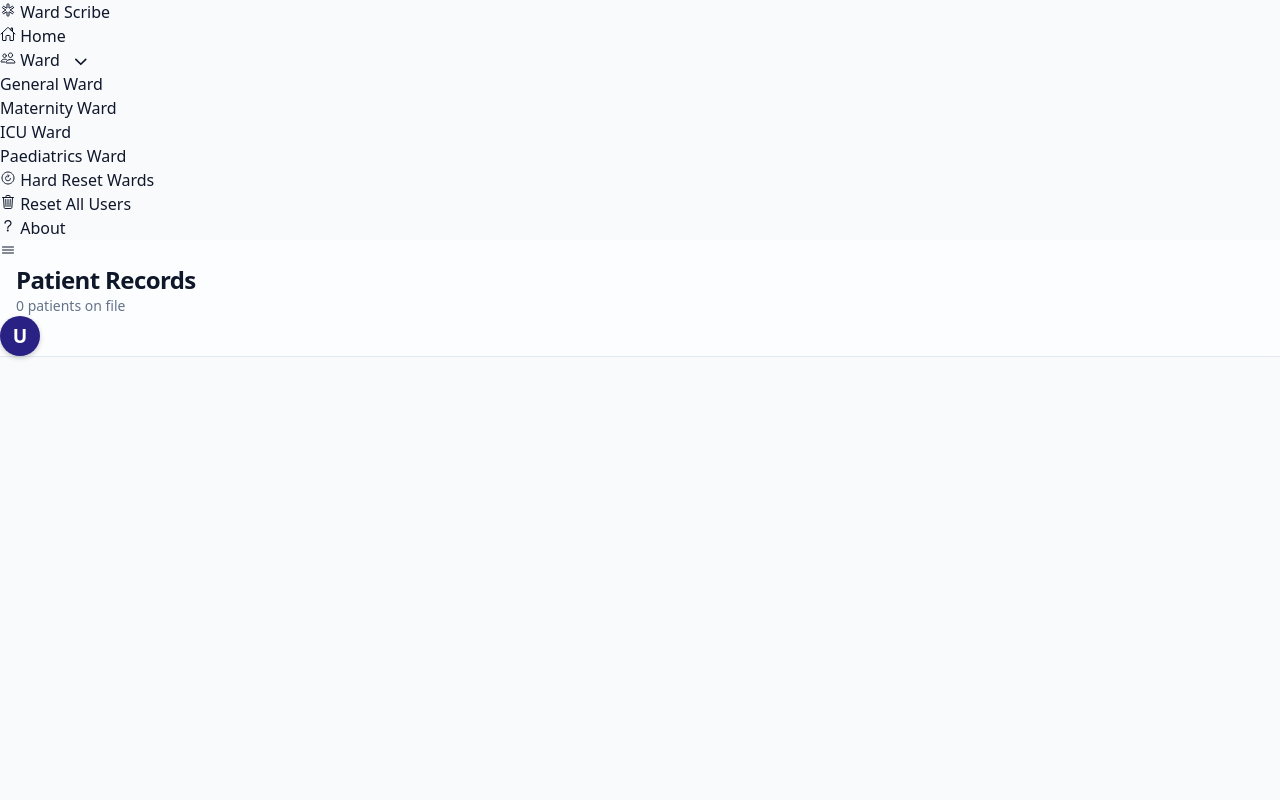
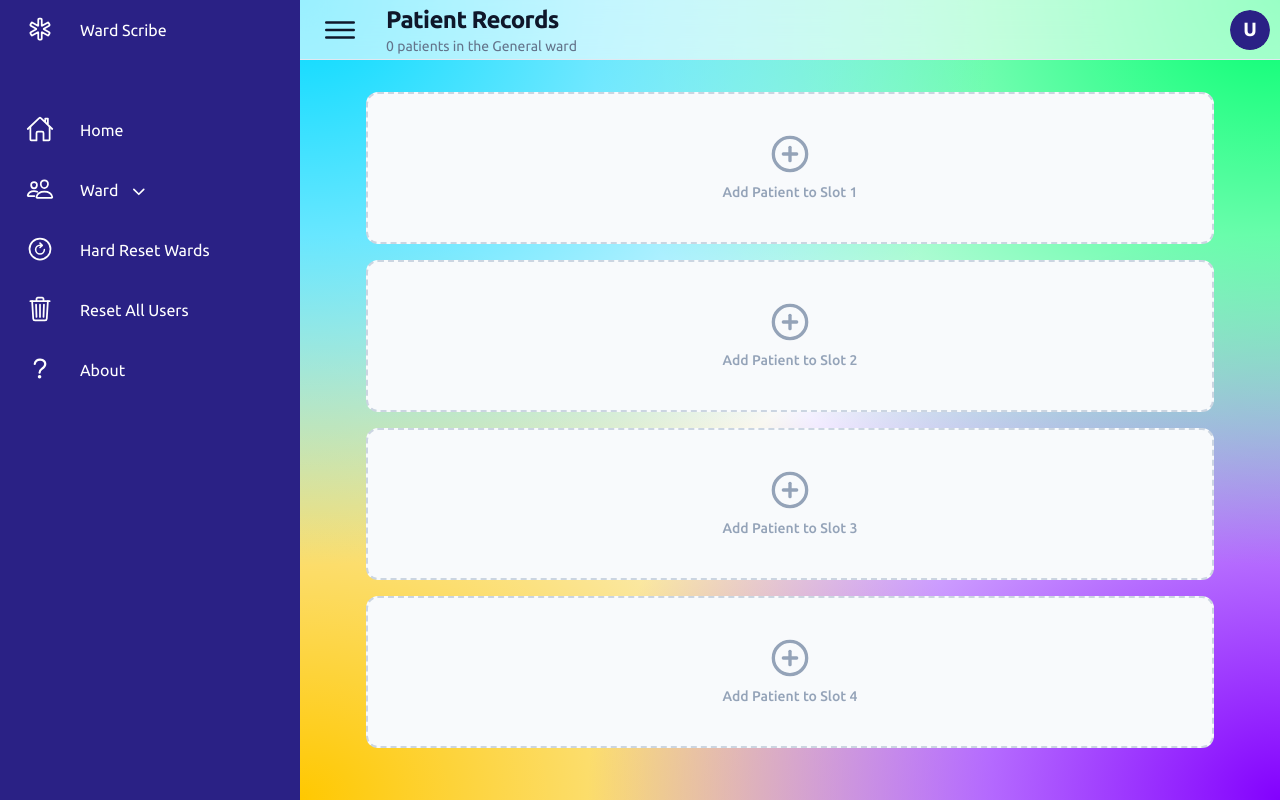
Before and after one commit to braincxs/ward-management, a plain HTML site: page general.html in a window 1280 px wide. Drawn offline with nearby package versions, Linux system fonts and the light colour scheme; the site is published under a folder, as on GitHub Pages, so addresses that start at the root find nothing; a script that the page names is missing.

Commit message:
Update general.html

```diff
--- a/general.html
+++ b/general.html
@@ -8,7 +8,7 @@
     <script src="https://cdn.tailwindcss.com"></script>
     <script src="https://unpkg.com/lucide@latest"></script>
 
-    <link rel="stylesheet" href="/Ward.css">
+    <link rel="stylesheet" href="./Ward.css">
 </head>
 <body class="bg-slate-50 text-slate-900 min-h-screen">
 
@@ -22,7 +22,7 @@
                     </a>
                 </li>
                 <li>
-                    <a href="/home.html">
+                    <a href="./home.html">
                         <span class="icon"><ion-icon name="home-outline"></ion-icon></span>
                         <span class="title">Home</span>
                     </a>
@@ -36,10 +36,10 @@
                         </span>
                     </a>
                     <ul class="dropdown-menu">
-                        <li><a href="/general.html"><span class="title">General Ward</span></a></li>
-                        <li><a href="/maternity.html"><span class="title">Maternity Ward</span></a></li>
-                        <li><a href="/icu.html"><span class="title">ICU Ward</span></a></li>
-                        <li><a href="/pae.html"><span class="title">Paediatrics Ward</span></a></li>
+                        <li><a href="./general.html"><span class="title">General Ward</span></a></li>
+                        <li><a href="./maternity.html"><span class="title">Maternity Ward</span></a></li>
+                        <li><a href="./icu.html"><span class="title">ICU Ward</span></a></li>
+                        <li><a href="./pae.html"><span class="title">Paediatrics Ward</span></a></li>
                     </ul>
                 </li>
                 <li>
@@ -59,7 +59,7 @@
                     </a>
                 </li>
                 <li>
-                    <a href="/about.html">
+                    <a href="./about.html">
                         <span class="icon"><ion-icon name="help-outline"></ion-icon></span>
                         <span class="title">About</span>
                     </a>
@@ -80,7 +80,7 @@
                 </div>
 
                 <div class="user">
-                    <a href="/index.html" style="text-decoration: none;">
+                    <a href="./index.html" style="text-decoration: none;">
                         <div id="dynamic-avatar" style="
                             width: 40px;
                             height: 40px;
@@ -166,7 +166,7 @@
 
     <script type="module" src="https://unpkg.com/ionicons@5.5.2/dist/ionicons/ionicons.esm.js"></script>
     <script nomodule src="https://unpkg.com/ionicons@5.5.2/dist/ionicons/ionicons.js"></script>
-    <script src="/Ward.js"></script>
+    <script src="./Ward.js"></script>
 
     <script>
     (function(){if(!window.chatbase||window.chatbase("getState")!=="initialized"){window.chatbase=(...arguments)=>{if(!window.chatbase.q){window.chatbase.q=[]}window.chatbase.q.push(arguments)};window.chatbase=new Proxy(window.chatbase,{get(target,prop){if(prop==="q"){return target.q}return(...args)=>target(prop,...args)}})}const onLoad=function(){const script=document.createElement("script");script.src="https://www.chatbase.co/embed.min.js";script.id="Y-EH0K0sIqB8WZ7A-6VLk";script.domain="www.chatbase.co";document.body.appendChild(script)};if(document.readyState==="complete"){onLoad()}else{window.addEventListener("load",onLoad)}})();
```
